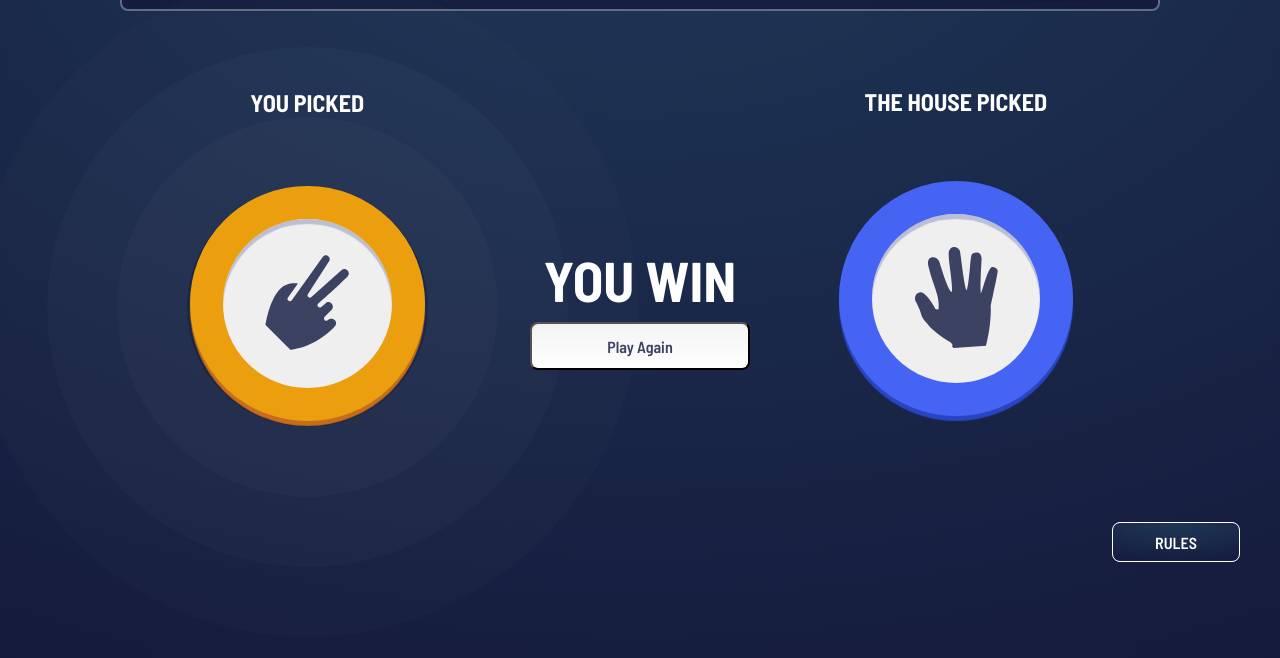
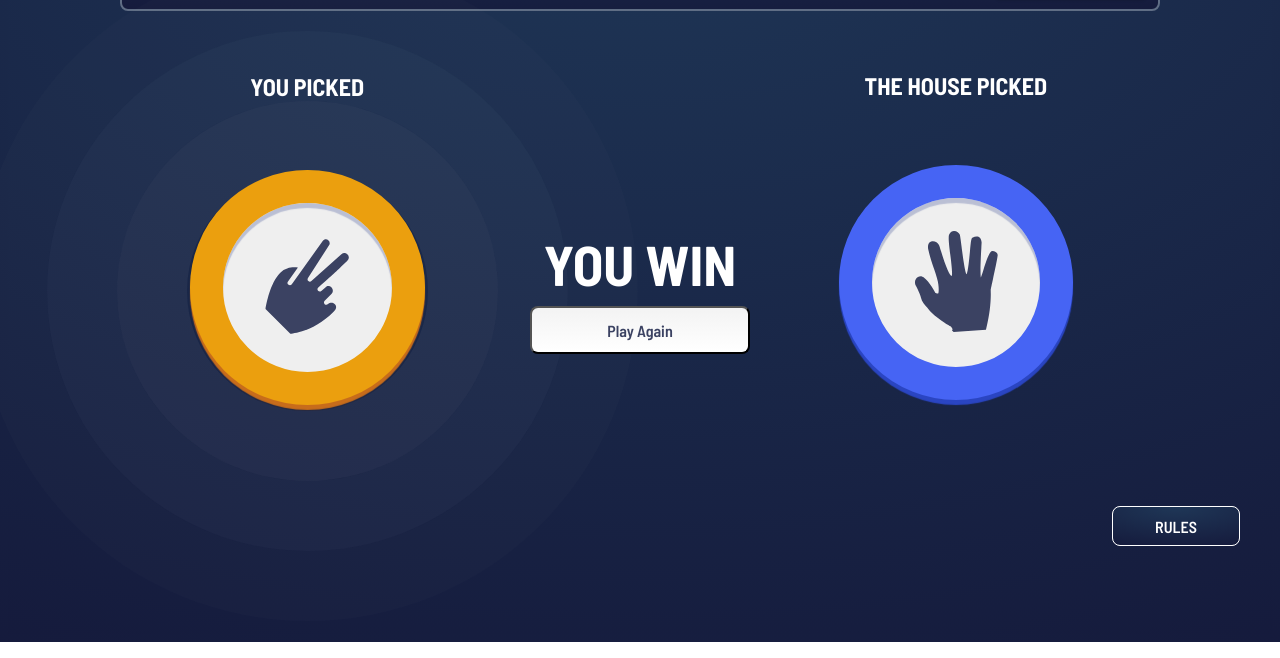
Before and after one commit to IssabellaSonne/RPSLS, a website built with Vite: page index.html in a window 1280 px wide. Both pictures are taken after a click on the button 640 px from the left and 300 px from the top of the page. Shown: the part 179-837 px from the top of the page. Built offline with nearby package versions, Linux system fonts and the light colour scheme.

Commit message:
Update index.css

```diff
--- a/index.css
+++ b/index.css
@@ -176,7 +176,7 @@ html{
       justify-content: center;
       align-items: center;
       gap: 50px;
-      margin-top: 6.6em;
+      margin-top: 5.6em;
       margin-bottom: 0;
   }
   /* display for the empty button before computer chooses */
@@ -261,6 +261,7 @@ html{
       flex-direction: column;
       align-items: center;
       justify-content: center;
+      margin-top: 3.5em;
   }
 
   h2{
```
